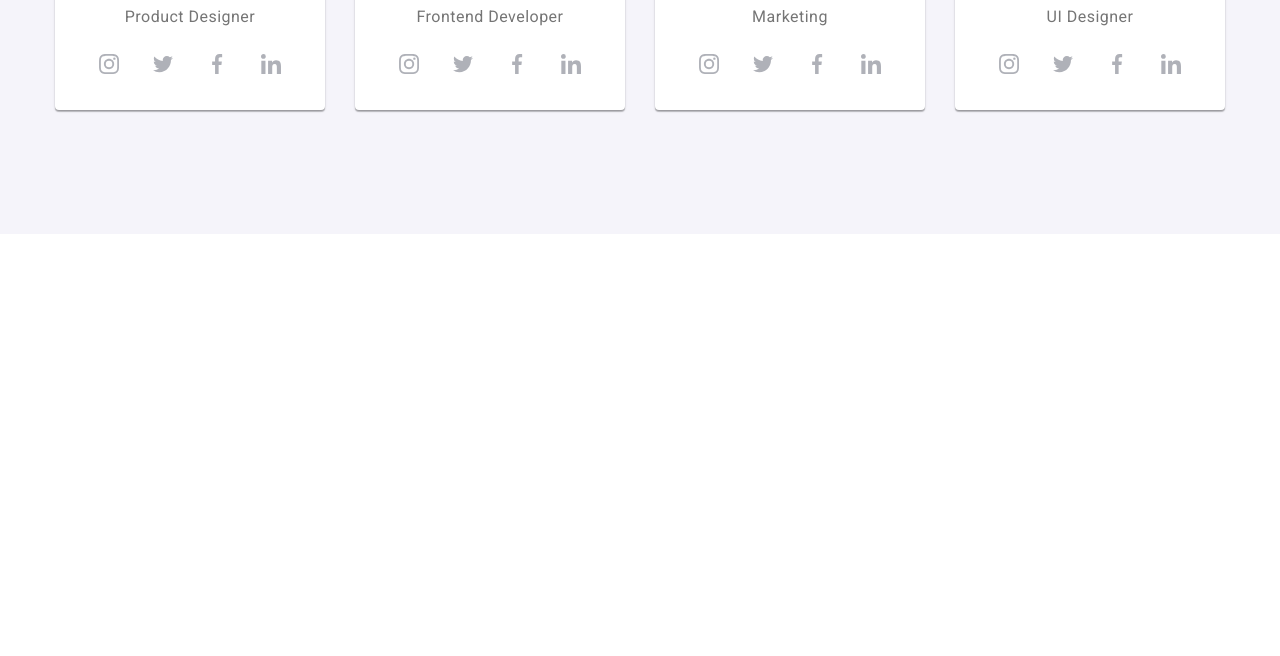
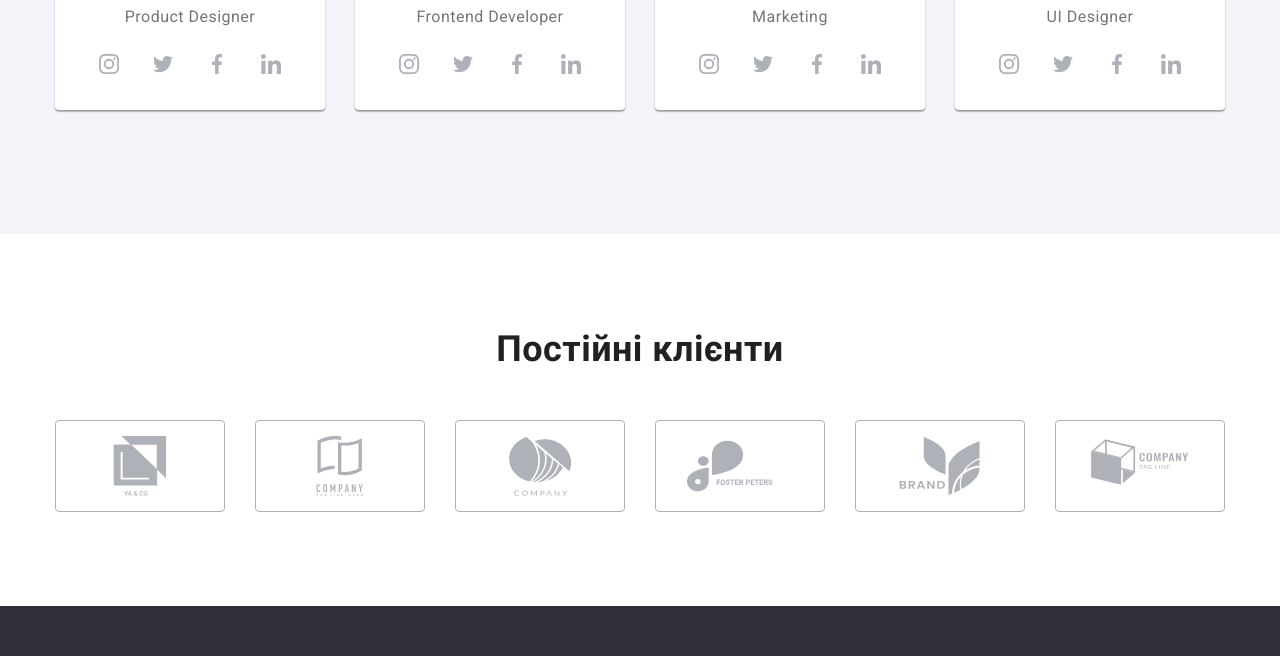
Before and after one commit to OlenaNov/goit-markup-hw-08, a plain HTML site: page index.html in a window 1280 px wide. Shown: the part 2167-2823 px from the top of the page. Before the commit the page ends 2401 px from the top, so only its background shows below. Drawn offline with nearby package versions, Linux system fonts and the light colour scheme.

Commit message:
footer-start

```diff
--- a/index.html
+++ b/index.html
@@ -456,7 +456,7 @@
                         </ul>
                     </div>
                 </section>
-                <!-- <section class="sections">
+                <section class="sections">
                     <div class="container">
                         <h2 class="sections-title">Постійні клієнти</h2>
                         <ul class="list list-our-clients">
@@ -504,9 +504,9 @@
                             </li>
                         </ul>
                     </div>
-                </section> -->
+                </section>
             </main>
-            <!-- <footer class="footer">
+            <footer class="footer">
                 <div class="container">
                     <div class="container-contacts-footer">
                         <a href="./index.html" class="logo link logo-footer">Web<span class="accent-foot-logo">Studio</span></a>
@@ -553,7 +553,7 @@
                             </li>
                         </ul>
                     </div>
-                    <form name="footer-form">
+                    <!-- <form name="footer-form">
                         <p class="footer-title-form">Підпишіться на розсилку</p>
                         <div class="footer-form-email">
                             <input class="footer-input-form" type="email" name="email" placeholder="E-mail" required>
@@ -564,8 +564,8 @@
                             </button>
                         </div>
                     </form>
-                </div>
-            </footer> -->
+                </div>       -->
+            </footer>
             <!-- <div class="backdrop is-hidden" data-modal>
                 <div class="modal">
                     <button class="btn-close-modal" type="button" data-modal-close>
--- a/sass/layout/_clients.scss
+++ b/sass/layout/_clients.scss
@@ -1,15 +1,16 @@
+
 .list-our-clients {
         display: flex;
-    justify-content: space-between;
+        flex-wrap: wrap;
+        gap: 30px;
     }
-
 
     .link-our-clients {
         display: flex;
         justify-content: center;
         align-items: center;
 
-    width: 170px;
+        width: 210px;
         height: 92px;
         border: 1px solid var(--color-social-icon);
         border-radius: 4px;
@@ -24,7 +25,6 @@
     }
 
 
-
     .icon-our-clients {
         fill: var(--color-social-icon);
         transition: fill var(--trans-dur-and-func);
@@ -34,3 +34,54 @@
             fill: var(--color-accent);
         }
     }
+
+@media screen and (min-width: 768px) {
+    .link-our-clients {
+        width: 226px;
+    }
+}
+
+
+@media screen and (min-width: 1200px) {
+    .link-our-clients {
+        width: 170px;
+    }
+}
+
+
+// .list-our-clients {
+//     display: flex;
+//     justify-content: space-between;
+// }
+
+
+// .link-our-clients {
+//     display: flex;
+//     justify-content: center;
+//     align-items: center;
+
+//     width: 170px;
+//     height: 92px;
+//     border: 1px solid var(--color-social-icon);
+//     border-radius: 4px;
+
+//     transition: border-color var(--trans-dur-and-func);
+
+
+//     &:hover,
+//     &:focus {
+//         border-color: var(--color-accent);
+//     }
+// }
+
+
+
+// .icon-our-clients {
+//     fill: var(--color-social-icon);
+//     transition: fill var(--trans-dur-and-func);
+
+//     .link-our-clients:hover &,
+//     .link-our-clients:focus & {
+//         fill: var(--color-accent);
+//     }
+// }
```
Also changed, not shown: sass/layout/_footer.scss (+156 -2 lines), css/main.css, css/main.min.css, 2 other files. Lines whose indentation alone changed are shown as unchanged.
